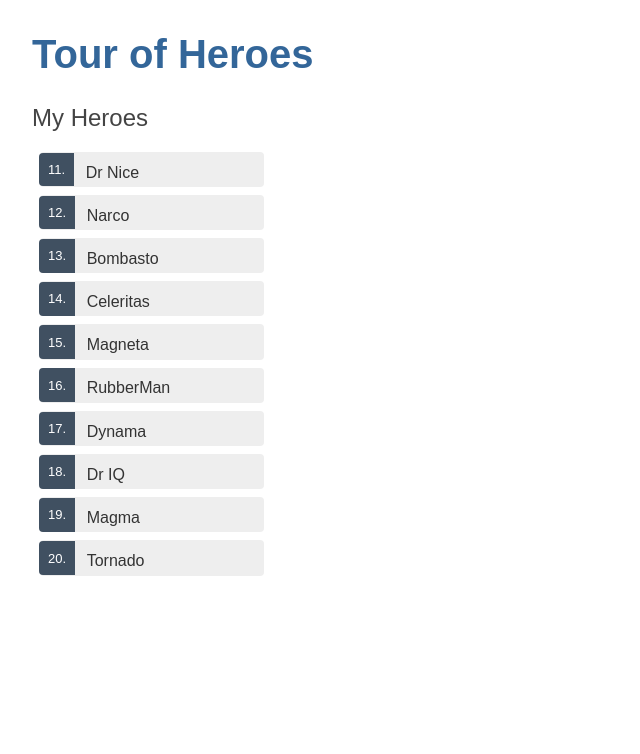
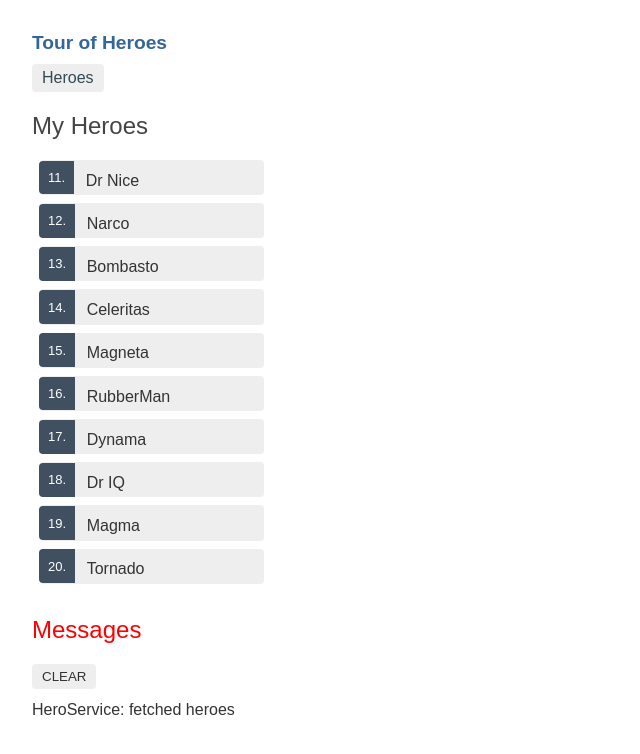
Before and after one commit to rfnkurle/heroes-app, an Angular app: page /heroes in a window 1280 px wide. Shown: the top 754 px of the page, without its empty margins (0-640 px from the left). Built offline with nearby package versions, Linux system fonts and the light colour scheme.

Commit message:
added hero routing and app css

```diff
--- a/src/app/app.component.css
+++ b/src/app/app.component.css
@@ -0,0 +1,28 @@
+/* AppComponent's private CSS styles */
+h1 {
+    font-size: 1.2em;
+    margin-bottom: 0;
+  }
+  h2 {
+    font-size: 2em;
+    margin-top: 0;
+    padding-top: 0;
+  }
+  nav a {
+    padding: 5px 10px;
+    text-decoration: none;
+    margin-top: 10px;
+    display: inline-block;
+    background-color: #eee;
+    border-radius: 4px;
+  }
+  nav a:visited, a:link {
+    color: #334953;
+  }
+  nav a:hover {
+    color: #039be5;
+    background-color: #cfd8dc;
+  }
+  nav a.active {
+    color: #039be5;
+  }
--- a/src/app/app.component.html
+++ b/src/app/app.component.html
@@ -1,3 +1,9 @@
 <h1>{{title}}</h1>
+<nav>
+    <!-- routerlink is selector for RouterLink Directive -->
+    <a routerLink="/heroes">Heroes</a>
+</nav>
 
-<app-heroes></app-heroes>
+<!-- router outlet tells router to display routed views, so hard coding heroes component isnt necessary anymore -->
+<router-outlet></router-outlet>
+<app-messages></app-messages>
--- a/src/app/hero.service.ts
+++ b/src/app/hero.service.ts
@@ -1,7 +1,8 @@
 import { Injectable } from '@angular/core';
-import { Hero } from './hero';
-import { HEROES } from './mock-heroes';
+import { Hero } from './hero';//would be imported as real data like from database
+import { HEROES } from './mock-heroes';//would be imported as real data like from database
 import { Observable, of } from 'rxjs';
+import { MessageService } from './message.service';
 
 @Injectable({
   providedIn: 'root'//single shared instance of service
@@ -12,11 +13,16 @@ export class HeroService {
 
 
 
-  constructor() { }
+  constructor(private messageService: MessageService) { } //service in service
   //says return an obervable instance
   //of a Hero[] from HEROES, emits a single value
   getHeroes():Observable<Hero[]>{
+    this. messageService.add('HeroService: fetched heroes')
+
     return  of (HEROES);
+
+
+
   }
 
 }
--- a/src/app/heroes/heroes.component.html
+++ b/src/app/heroes/heroes.component.html
@@ -11,6 +11,6 @@
 
 </ul>
 
-<!-- binds [hero]="selectedHero from HeroesComponent to apphero-detail" component-->
+<!-- binds [hero] to "selectedHero" from HeroesComponent to app-hero-detail" component-->
 <app-hero-detail [hero]="selectedHero"></app-hero-detail>
 <!-- binds slectedHero property to target element, hero -->
--- a/src/app/heroes/heroes.component.ts
+++ b/src/app/heroes/heroes.component.ts
@@ -1,6 +1,6 @@
 import { Component, OnInit } from '@angular/core';
 import { Hero } from '../hero';
-import { HEROES } from '../mock-heroes';
+import { HEROES } from '../mock-heroes';//not needed anymore since HEROES is provdied by HeroService
 import{ HeroService } from '../hero.service';
 
 @Component({
--- /dev/null
+++ b/src/app/message.service.ts
@@ -0,0 +1,18 @@
+import { Injectable } from '@angular/core';
+
+@Injectable({
+  providedIn: 'root'
+})
+export class MessageService {
+
+  messages: string[] = []; //sets messages property to an empty array of type string array
+
+    add(message: string){//message parameter must be a string
+      this.messages.push(message)
+    };
+
+    clear(){
+      this.messages = [];
+    }
+
+  }
--- /dev/null
+++ b/src/app/messages/messages.component.css
@@ -0,0 +1,35 @@
+/* MessagesComponent's private CSS styles */
+h2 {
+    color: red;
+    font-family: Arial, Helvetica, sans-serif;
+    font-weight: lighter;
+  }
+  body {
+    margin: 2em;
+  }
+  body, input[text], button {
+    color: crimson;
+    font-family: Cambria, Georgia;
+  }
+
+  button.clear {
+    font-family: Arial;
+    background-color: #eee;
+    border: none;
+    padding: 5px 10px;
+    border-radius: 4px;
+    cursor: pointer;
+    cursor: hand;
+  }
+  button:hover {
+    background-color: #cfd8dc;
+  }
+  button:disabled {
+    background-color: #eee;
+    color: #aaa;
+    cursor: auto;
+  }
+  button.clear {
+    color: #333;
+    margin-bottom: 12px;
+  }
--- /dev/null
+++ b/src/app/messages/messages.component.html
@@ -0,0 +1,14 @@
+<!-- only displays if there are messages to show -->
+<div *ngIf ="messageService.messages.length">
+
+<h2>Messages</h2>
+<button class="clear"
+  (click)="messageService.clear()"
+
+>CLEAR
+</button>
+
+<!-- draws from messageService -- MessageService ---- messages[] -->
+<div *ngFor= "let message of messageService.messages">{{message}}</div>
+
+</div>
--- /dev/null
+++ b/src/app/messages/messages.component.ts
@@ -0,0 +1,17 @@
+import { Component, OnInit } from '@angular/core';
+import {  MessageService } from '../message.service'
+
+@Component({
+  selector: 'app-messages',
+  templateUrl: './messages.component.html',
+  styleUrls: ['./messages.component.css']
+})
+export class MessagesComponent implements OnInit {
+
+  constructor(public messageService: MessageService) { } //must be public so that you can bind it to HTML template
+                                                        // angular only binds public components to properties
+
+  ngOnInit() {
+  }
+
+}
```
Also changed, not shown: src/app/app-routing.module.ts (added, +13 -0 lines), src/app/app.module.ts (+11 -5 lines), 2 other files (tests, documents, lock files or other folders).
